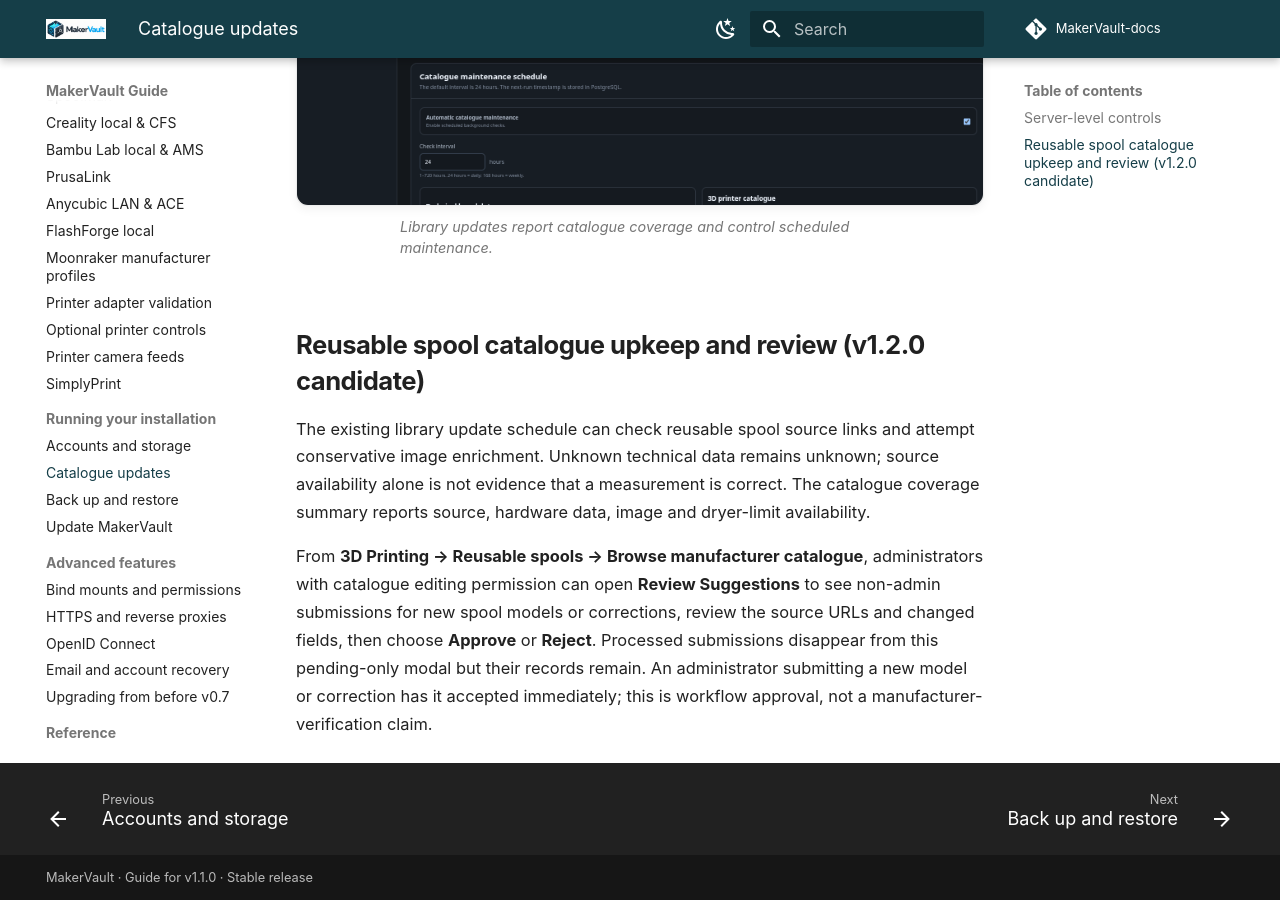
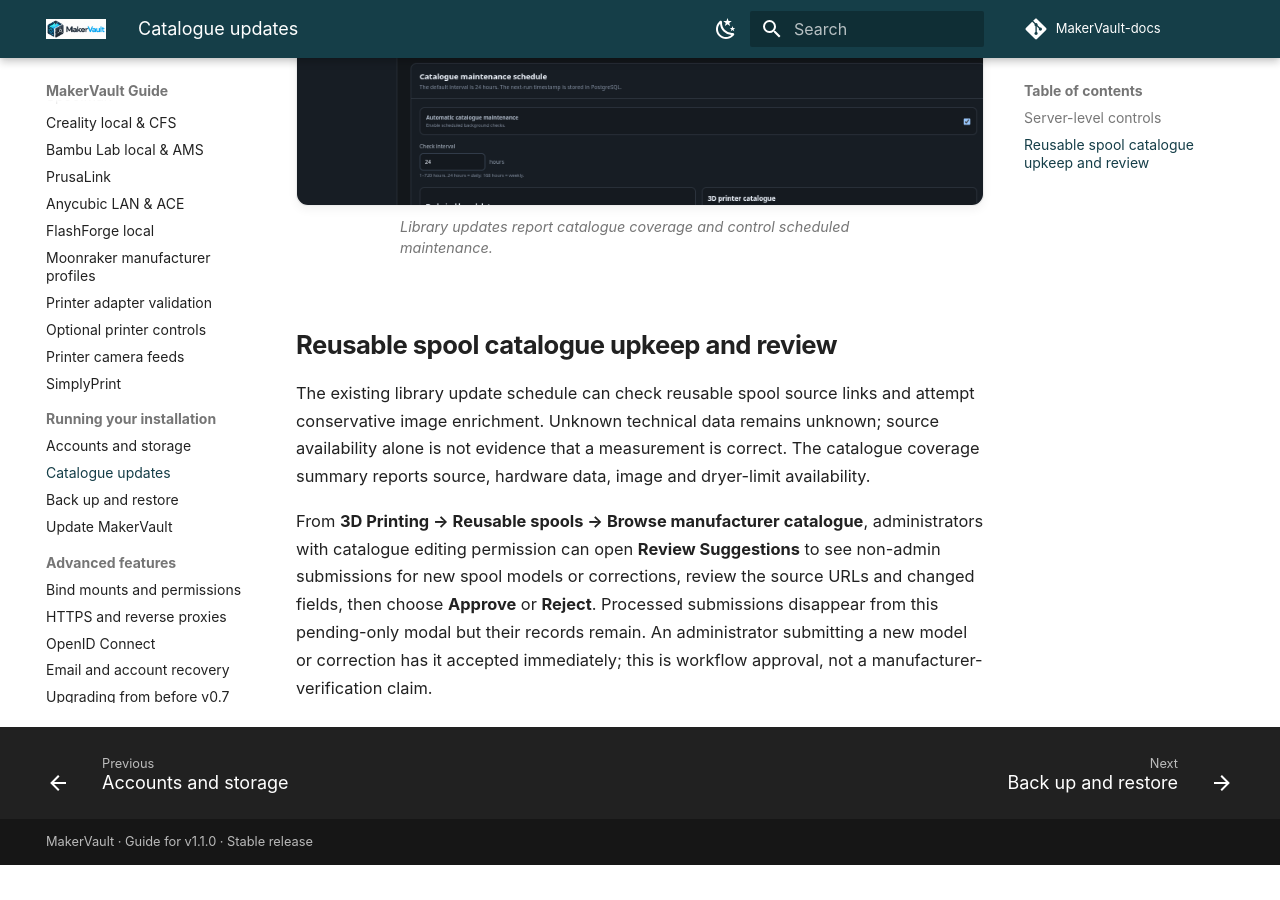
Before and after one commit to gavrd7/MakerVault-docs, an MkDocs documentation site: the page built from docs/guide/administration/catalogue-updates.md, in a window 1280 px wide and 900 px high, scrolled down 1824 px. Built offline with MkDocs 1.6.1 and Material for MkDocs 9.7.7, drawn with Linux system fonts in a browser that asks for light colours; comment, search, counter and statistics services are not loaded; after the commit the page ends 2689 px from its top, so only the background shows below that.

Commit message:
docs: correct public v1.2.0 guide wording and release status (#26)

````diff
--- a/docs/guide/administration/catalogue-updates.md
+++ b/docs/guide/administration/catalogue-updates.md
@@ -30,7 +30,7 @@
 </figure>
 
 
-## Reusable spool catalogue upkeep and review (v1.2.0 candidate)
+## Reusable spool catalogue upkeep and review
 
 The existing library update schedule can check reusable spool source links and attempt conservative image enrichment. Unknown technical data remains unknown; source availability alone is not evidence that a measurement is correct. The catalogue coverage summary reports source, hardware data, image and dryer-limit availability.
 
--- a/docs/guide/getting-started/install.md
+++ b/docs/guide/getting-started/install.md
@@ -142,7 +142,7 @@
 
 ## 5. Set up the first administrator
 
-MakerVault v1.1.0 provides a browser-based first-run setup wizard when no administrator exists. Leave `MAKERVAULT_ADMIN_PASSWORD` empty in `.env` to use it. Open MakerVault in your browser at the address shown below: the first-run wizard should appear automatically. On the Docker host, retrieve the required token:
+MakerVault provides a browser-based first-run setup wizard when no administrator exists. Leave `MAKERVAULT_ADMIN_PASSWORD` empty in `.env` to use it. Open MakerVault in your browser at the address shown below: the first-run wizard should appear automatically. On the Docker host, retrieve the required token:
 
 ```bash
 sudo docker compose exec -u makervault makervault python manage.py first_run_token
--- a/docs/guide/using/maker-tags.md
+++ b/docs/guide/using/maker-tags.md
@@ -31,7 +31,7 @@
 Do not put secrets on a Maker Tag. Treat the QR/NFC/RFID value as an identifier, not as an authentication credential.
 
 
-## Branded QR labels and reusable spool tags (v1.2.0 candidate)
+## Branded QR labels and reusable spool tags
 
 Maker Tags can now target an **individual physical reusable spool**, distinct from the filament currently loaded on it. A tag remains associated with the reel as refills change, and opening the resolved identity navigates to the reusable spool record.
 
--- a/docs/guide/using/printing.md
+++ b/docs/guide/using/printing.md
@@ -85,7 +85,7 @@
 </figure>
 
 
-## Reusable spool hardware (v1.2.0 candidate)
+## Reusable spool hardware
 
 Reusable spool **hardware** and the **filament stock** loaded onto it are different records. Under **3D Printing → Reusable spools**, create a design for manufacturer-made or 3D-printed hardware, then add your individual physical reel. Record its measured empty (tare) weight, storage location and condition. Assign filament stock when loading a refill, and unassign it later without deleting the spool hardware; assignment history stays with the reel.
 
````
Also changed, not shown: README.md (+2 -2 lines), docs/guide/index.md (+2 -2 lines).
